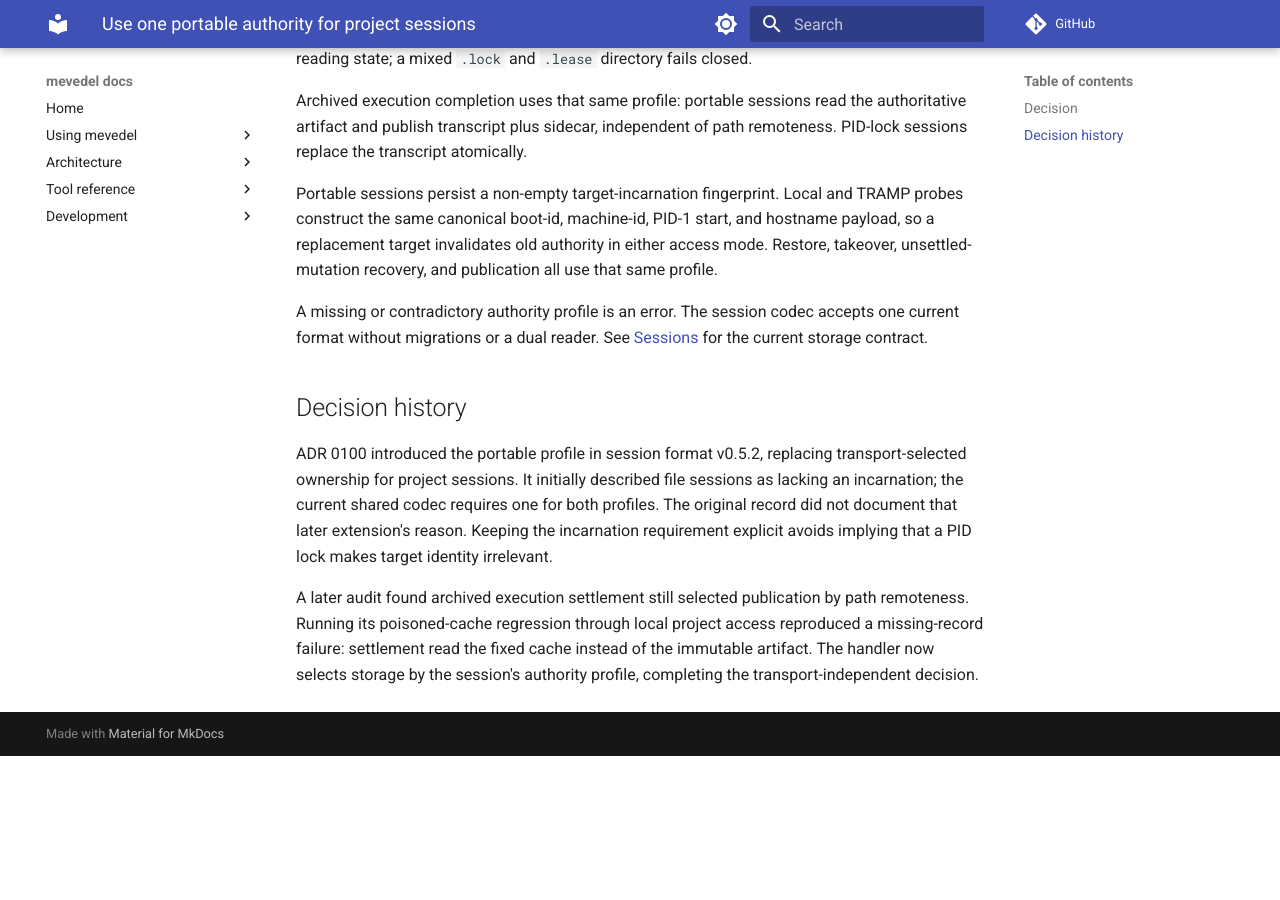
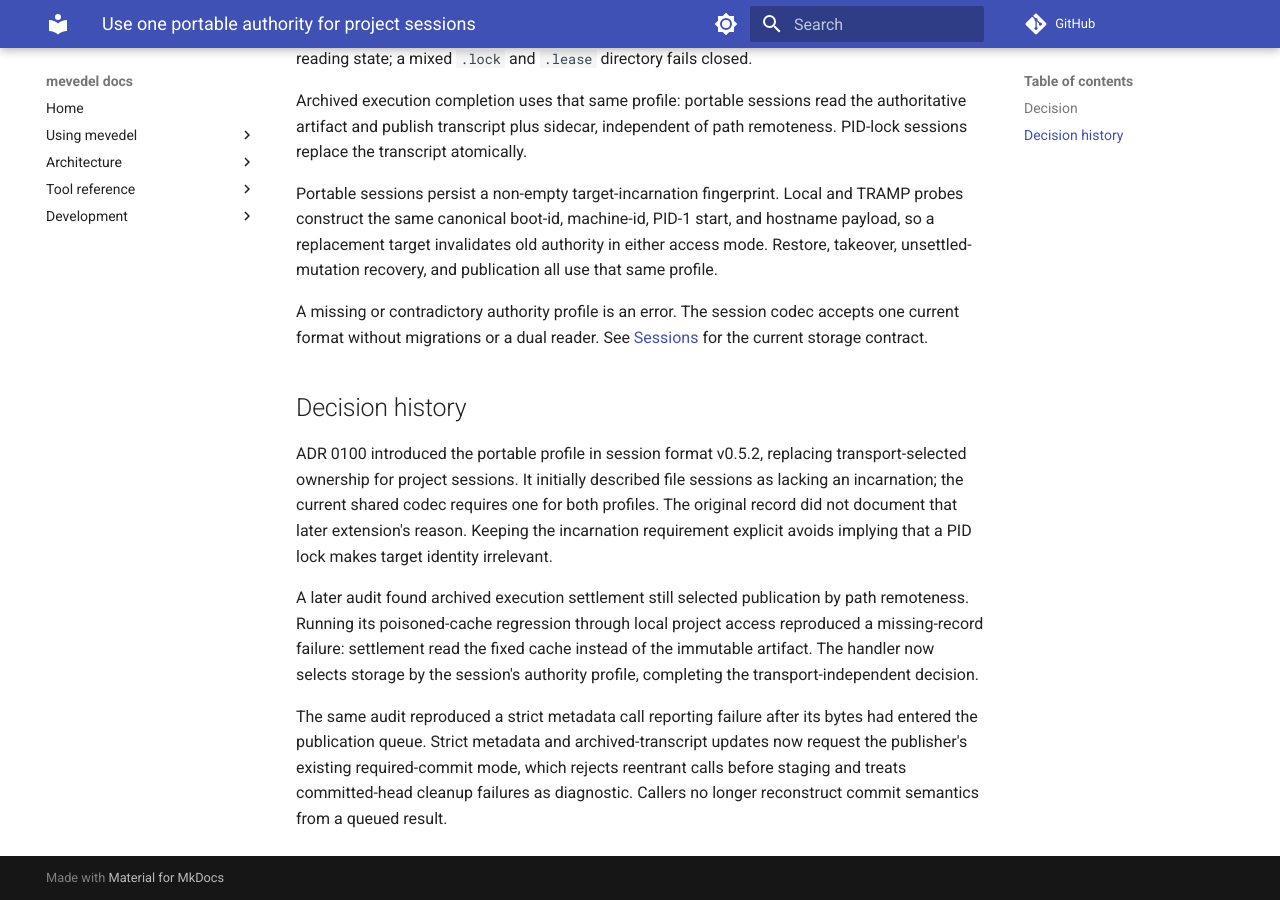
Before and after one commit to FrauH0lle/mevedel, an MkDocs documentation site: the page built from docs/adr/0100-portable-project-session-authority.md, in a window 1280 px wide and 900 px high, scrolled down 605 px. Built offline with MkDocs 1.6.1 and Material for MkDocs 9.7.7, drawn with Linux system fonts in a browser that asks for light colours; comment, search, counter and statistics services are not loaded; before the commit the page ends 1361 px from its top, so only the background shows below that.

Commit message:
fix(session): Delegate strict updates to required publication
Strict sidecar updates used to report failure after queueing their bytes;
archived transcript updates could return before their batch committed.
Use the publisher's existing required-commit contract so reentrant calls
reject before staging and committed cleanup failures remain diagnostic.

* mevedel-session-artifacts.el
(mevedel-session-artifacts-publish-sidecar-state)
(mevedel-session-artifacts-publish-transcript-state): Require commit.

(mevedel-session-artifacts--sidecar-publication-artifact)
(mevedel-session-artifacts-publish-agent-terminal-state)
(mevedel-session-artifacts--publish-remote-segment-transition): Reuse the
canonical sidecar artifact builder.

* test/test-mevedel-session-artifacts.el: Verify real reentrant strict
updates retain neither a queue nor pending publication; assert delegation.

* docs/sessions.md: Describe strict metadata and transcript publication.
* docs/adr/0100-portable-project-session-authority.md: Record the reproduced
queued-write failure and ownership correction.

Validation: 231 affected tests and 2 supplemental cold-load/remote-resume
tests pass. All 199 files compile without warnings, followed by Eask
cleanup. Remote checks use local-shell TRAMP fixtures.

```diff
--- a/docs/adr/0100-portable-project-session-authority.md
+++ b/docs/adr/0100-portable-project-session-authority.md
@@ -49,3 +49,9 @@ by path remoteness. Running its poisoned-cache regression through local project
 access reproduced a missing-record failure: settlement read the fixed cache
 instead of the immutable artifact. The handler now selects storage by the
 session's authority profile, completing the transport-independent decision.
+
+The same audit reproduced a strict metadata call reporting failure after its
+bytes had entered the publication queue. Strict metadata and archived-transcript
+updates now request the publisher's existing required-commit mode, which rejects
+reentrant calls before staging and treats committed-head cleanup failures as
+diagnostic. Callers no longer reconstruct commit semantics from a queued result.
```
Also changed, not shown: docs/sessions.md (+6 -0 lines), 2 other files.
